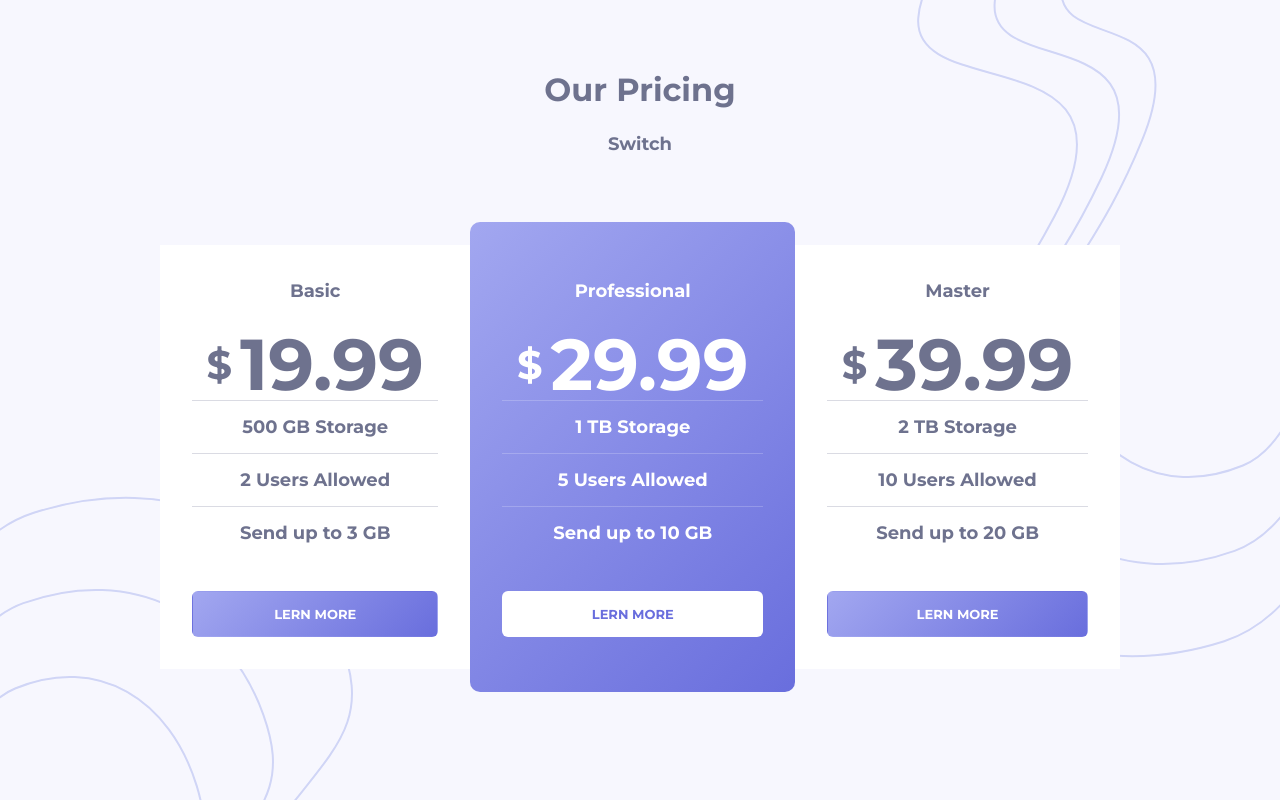
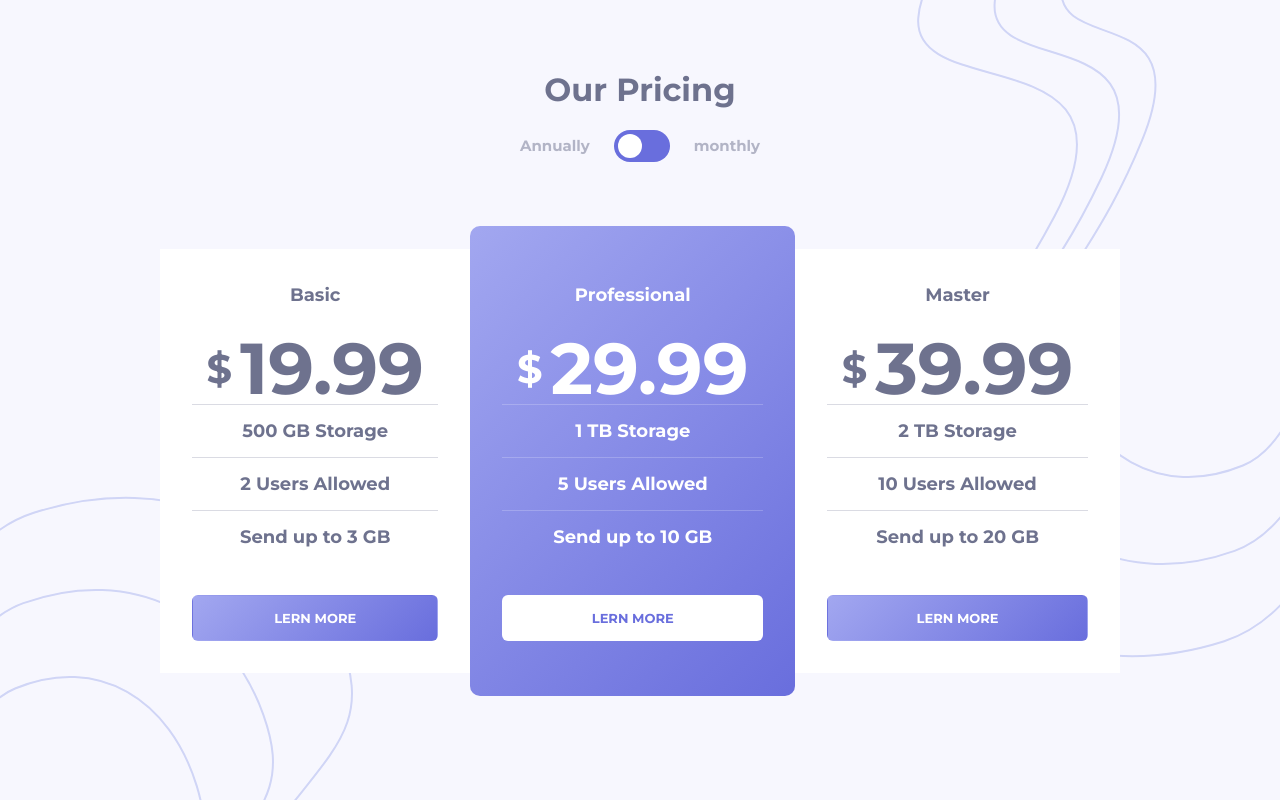
Before and after one commit to ammoriddin/pricing-component, a plain HTML site: page index.html in a window 1280 px wide. Drawn offline with Linux system fonts and the light colour scheme.

Commit message:
Add switch control

```diff
--- a/css/styles.css
+++ b/css/styles.css
@@ -130,6 +130,61 @@ img {
   line-height: normal;
 }
 
+.pricing-switch {
+  margin-bottom: 64px;
+}
+
+.switch {
+  display: flex;
+  justify-content: center;
+  align-items: center;
+}
+
+.switch-label {
+  font-size: 15px;
+  line-height: 28px;
+  color: #6e728e80;
+  cursor: pointer;
+}
+
+.switch-control {
+  position: relative;
+  width: 56px;
+  height: 32px;
+  margin-left: 24px;
+  margin-right: 24px;
+  padding: 4px;
+  border-radius: 16px;
+  background-color: #696edd;
+}
+
+.switch-circle {
+  width: 24px;
+  height: 24px;
+  border-radius: 50%;
+  background-color: #fff;
+  transition: margin-left .4s ease;
+}
+
+.switch-control-annual,
+.switch-control-monthly {
+  position: absolute;
+  left: 0;
+  top: 0;
+  width: 100%;
+  height: 100%;
+  cursor: pointer;
+}
+
+.switch-input-annual:checked ~ .switch-control .switch-control-monthly,
+.switch-input-monthly:checked ~ .switch-control .switch-control-annual {
+  z-index: 5;
+}
+
+.switch-input-monthly:checked ~ .switch-control .switch-circle{
+  margin-left: 24px;
+}
+
 .pricing {
   width: 100%;
 }
--- a/index.html
+++ b/index.html
@@ -15,7 +15,19 @@
   <main class="main-content">
     <div class="page container">
       <h1 class="page-title">Our Pricing</h1>
-      <div style="margin-bottom: 64px;" class="switch">Switch</div>
+      <form class="pricing-switch" action="https://htmlacademy.ru" method="GET">
+        <div class="switch">
+          <input class="switch-input-annual visually-hidden" type="radio" name="payment_period" value="annual" id="annual-payment-radio">
+          <input class="switch-input-monthly visually-hidden" type="radio" name="payment_period" value="monthly" id="monthly-payment-radio">
+          <label class="switch-label" for="annual-payment-radio">Annually</label>
+          <div class="switch-control">
+            <div class="switch-circle"></div>
+            <label class="switch-control-annual" for="annual-payment-radio"></label>
+            <label class="switch-control-monthly" for="monthly-payment-radio"></label>
+          </div>
+          <label class="switch-label" for="monthly-payment-radio">monthly</label>
+        </div>
+      </form>
 
       <section class="pricing">
         <h2 class="visually-hidden">Pricing</h2>
```
